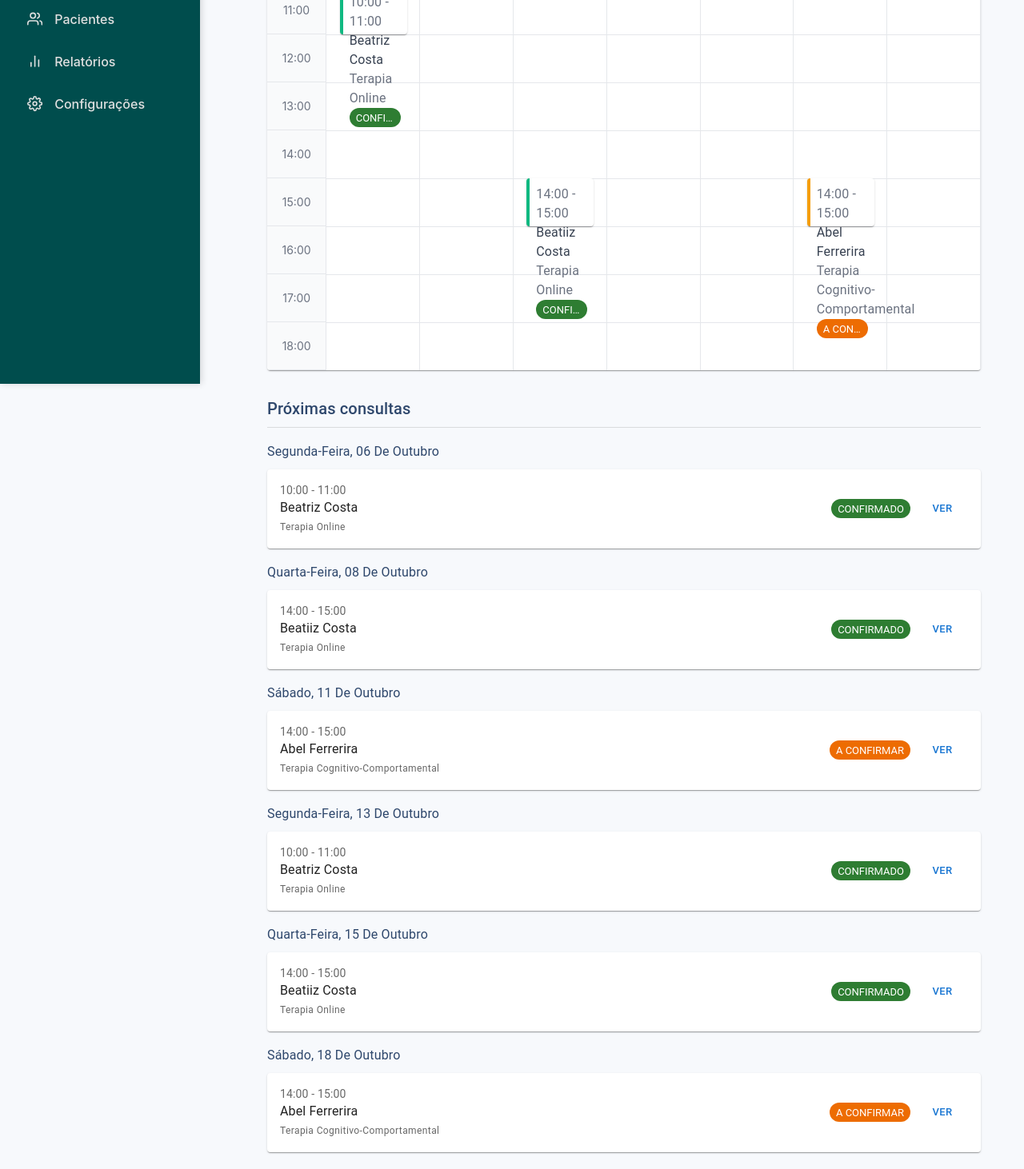
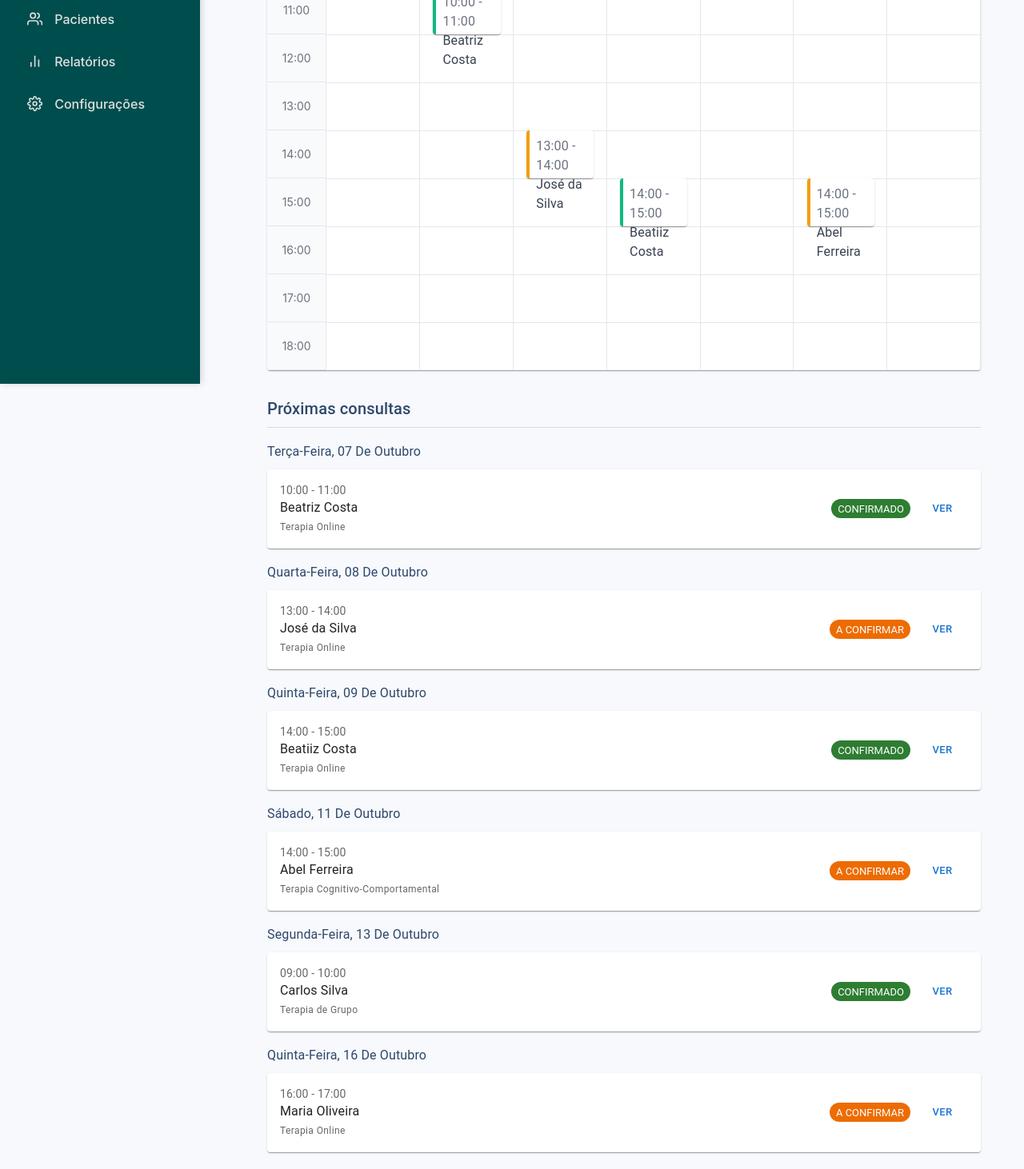
Before and after one commit to mind-flow01/mind-flow, a Next.js app in the folder apps/web/: page /agenda in a window 1280 px wide. Shown: the part 320-1782 px from the top of the page at 80% size. Built offline with nearby package versions, Linux system fonts and the light colour scheme.

Commit message:
Dinamiza lista de consultas

```diff
--- a/apps/web/src/pages/agenda.tsx
+++ b/apps/web/src/pages/agenda.tsx
@@ -24,60 +24,111 @@ import {
 } from '@mui/icons-material';
 import styles from '../styles/Agenda.module.css';
 
-// Mock data para os agendamentos (agora com category e tags)
+const Agenda: React.FC = () => {
+  const theme = useTheme();
+  const isMobile = useMediaQuery(theme.breakpoints.down('md'));
+
+  const [currentDate, setCurrentDate] = useState(new Date());
+
   const mockAppointments = [
   {
     id: 1,
     time: '10:00 - 11:00',
+    startTime: 10, // Hora em formato numérico
+    endTime: 11,   // Hora em formato numérico
     patient: 'Beatriz Costa',
     type: 'Terapia Online',
     status: 'CONFIRMADO',
     statusColor: 'success',
-    day: 0, // Segunda-feira (0 = seg)
-    startTime: 10,
-    endTime: 11,
+    dataDaConsulta: new Date(Date.now() + 86400000 * 1).toISOString(), // 1 dia a partir de agora
     category: 'Consulta inicial',
     tags: ['online', 'nova'],
   },
   {
     id: 2,
     time: '14:00 - 15:00',
+    startTime: 14, // Hora em formato numérico
+    endTime: 15,   // Hora em formato numérico
     patient: 'Beatiiz Costa',
     type: 'Terapia Online',
     status: 'CONFIRMADO',
     statusColor: 'success',
-    day: 2, // Quarta-feira
-    startTime: 14,
-    endTime: 15,
+    dataDaConsulta: new Date(Date.now() + 86400000 * 3).toISOString(), // 3 dias a partir de agora
     category: 'Acompanhamento',
     tags: ['retorno'],
   },
   {
     id: 3,
     time: '14:00 - 15:00',
-    patient: 'Abel Ferrerira',
+    startTime: 14, // Hora em formato numérico
+    endTime: 15,   // Hora em formato numérico
+    patient: 'Abel Ferreira',
     type: 'Terapia Cognitivo-Comportamental',
     status: 'A CONFIRMAR',
     statusColor: 'warning',
-    day: 5, // Sábado
-    startTime: 14,
-    endTime: 15,
+    dataDaConsulta: new Date(Date.now() + 86400000 * 5).toISOString(), // 5 dias a partir de agora
     category: 'Avaliação',
     tags: ['presencial', 'avaliacao'],
   },
+  {
+    id: 4,
+    time: '09:00 - 10:00',
+    startTime: 9,  // Hora em formato numérico
+    endTime: 10,   // Hora em formato numérico
+    patient: 'Carlos Silva',
+    type: 'Terapia de Grupo',
+    status: 'CONFIRMADO',
+    statusColor: 'success',
+    dataDaConsulta: new Date(Date.now() + 86400000 * 7).toISOString(), // 7 dias a partir de agora
+    category: 'Consulta de Grupo',
+    tags: ['grupo', 'presencial'],
+  },
+  {
+    id: 5,
+    time: '16:00 - 17:00',
+    startTime: 16, // Hora em formato numérico
+    endTime: 17,   // Hora em formato numérico
+    patient: 'Maria Oliveira',
+    type: 'Terapia Online',
+    status: 'A CONFIRMAR',
+    statusColor: 'warning',
+    dataDaConsulta: new Date(Date.now() + 86400000 * 10).toISOString(), // 10 dias a partir de agora
+    category: 'Consulta de Acompanhamento',
+    tags: ['online'],
+  },
+  {
+    id: 6,
+    time: '13:00 - 14:00',
+    startTime: 13, // Hora em formato numérico
+    endTime: 14,   // Hora em formato numérico
+    patient: 'José da Silva',
+    type: 'Terapia Online',
+    status: 'A CONFIRMAR',
+    statusColor: 'warning',
+    dataDaConsulta: new Date(Date.now() + 86400000 * 2).toISOString(), // 10 dias a partir de agora
+    category: 'Consulta de Acompanhamento',
+    tags: ['online'],
+  },
 ];
 
-const Agenda: React.FC = () => {
-  const theme = useTheme();
-  const isMobile = useMediaQuery(theme.breakpoints.down('md'));
-  const isTablet = useMediaQuery(theme.breakpoints.down('lg'));
-
-  const [currentDate, setCurrentDate] = useState(new Date());
 
   // Modal state
   const [openModal, setOpenModal] = useState(false);
   const [selectedAppointment, setSelectedAppointment] = useState<typeof mockAppointments[0] | null>(null);
   const [selectedOccurrenceDate, setSelectedOccurrenceDate] = useState<Date | null>(null);
+
+  // Handlers do modal
+  const handleOpenModal = (appointment: typeof mockAppointments[0], occurrenceDate?: Date) => {
+    setSelectedAppointment(appointment);
+    setSelectedOccurrenceDate(occurrenceDate ?? null);
+    setOpenModal(true);
+  };
+
+  const handleCloseModal = () => {
+    setOpenModal(false);
+    setSelectedAppointment(null);
+    setSelectedOccurrenceDate(null);
+  };
 
   // Função para obter o nome do dia da semana
   const getDayName = (dayIndex: number) => {
@@ -129,53 +180,63 @@ const Agenda: React.FC = () => {
 
   // Obter agendamentos do dia (index 0..6)
   const getAppointmentsForDay = (dayIndex: number) => {
-    return mockAppointments.filter(appointment => appointment.day === dayIndex);
+    const weekStart = getWeekStart(currentDate);
+    return mockAppointments.filter(appointment => {
+      const appointmentDate = new Date(appointment.dataDaConsulta);
+      const apDayIndex = (appointmentDate.getDay() + 6) % 7; // segunda = 0
+      return apDayIndex === dayIndex && appointmentDate >= weekStart && appointmentDate < new Date(weekStart.getTime() + 7 * 86400000);
+    });
   };
 
-  // Posição vertical/altura
+  // Posição vertical/altura (corrigido para iniciar em 08:00)
   const getAppointmentPosition = (startTime: number) => {
-    return (startTime - 8) * 60; // 8:00 como início, 1h = 60px
+    return (startTime - 8) * 60; // 08:00 = top 0
   };
   const getAppointmentHeight = (startTime: number, endTime: number) => {
     return (endTime - startTime) * 60;
-  };
-
-  // Abre modal; opcionalmente passa a data de ocorrência
-  const handleOpenModal = (appointment: typeof mockAppointments[0], occurrenceDate?: Date) => {
-    setSelectedAppointment(appointment);
-    setSelectedOccurrenceDate(occurrenceDate ?? null);
-    setOpenModal(true);
-  };
-  const handleCloseModal = () => {
-    setOpenModal(false);
-    setSelectedAppointment(null);
-    setSelectedOccurrenceDate(null);
   };
 
   // Gera próximas consultas para os próximos N dias, agrupadas por data
   const getUpcomingAppointments = (daysAhead = 21) => {
     const today = new Date();
     today.setHours(0,0,0,0);
-    const groups: Record<string, { date: Date; items: typeof mockAppointments }[]> = {};
+
+    // precria o mapa de dias futuros
+    const map: Record<string, { date: Date; items: typeof mockAppointments }> = {};
     for (let i = 0; i < daysAhead; i++) {
       const d = new Date(today);
       d.setDate(today.getDate() + i);
-      const dayIndex = (d.getDay() + 6) % 7; // 0 = segunda
-      const items = mockAppointments.filter(a => a.day === dayIndex);
-      if (items.length > 0) {
-        const key = d.toISOString().slice(0,10);
-        groups[key] = groups[key] || [];
-        groups[key].push({ date: d, items });
+      const key = d.toISOString().slice(0,10); // YYYY-MM-DD
+      map[key] = { date: d, items: [] as any };
     }
+
+    // percorre os agendamentos reais e coloca no dia correspondente (comparando date local)
+    mockAppointments.forEach(apt => {
+      const apDate = new Date(apt.dataDaConsulta);
+      apDate.setHours(0,0,0,0);
+      const key = apDate.toISOString().slice(0,10);
+      if (map[key]) {
+        map[key].items.push(apt);
       }
-    // transformar em array ordenado
-    const entries = Object.keys(groups)
+    });
+
+    // transforma em array ordenado e ordena itens por hora de início
+    const entries = Object.keys(map)
+      .filter(k => map[k].items.length > 0)
       .sort()
-      .map(k => ({ key: k, day: groups[k][0].date, items: groups[k].flatMap(g => g.items) }));
+      .map(k => ({
+        key: k,
+        day: map[k].date,
+        items: map[k].items.sort((a: any, b: any) => (a.startTime ?? 0) - (b.startTime ?? 0))
+      }));
+
     return entries;
   };
 
   const upcoming = getUpcomingAppointments(21); // próximos 21 dias
+
+
+// Mock data para simular a resposta de uma API
 
   return (
     <div className={styles.agendaContainer}>
@@ -277,26 +338,23 @@ const Agenda: React.FC = () => {
 
                 {/* Agendamentos */}
                 {mockAppointments.map((appointment) => {
-                  const appointmentsForDay = getAppointmentsForDay(appointment.day);
-                  const appointmentIndex = appointmentsForDay.findIndex(apt => apt.id === appointment.id);
+                  const weekStart = getWeekStart(currentDate);
+                  const appointmentDate = new Date(appointment.dataDaConsulta);
+                  const dayIndex = (appointmentDate.getDay() + 6) % 7; // Ajusta para segunda como 0
 
-                  // ocorrência na semana atualmente mostrada
-                  const weekStart = getWeekStart(currentDate);
-                  const occurrenceDate = new Date(weekStart);
-                  occurrenceDate.setDate(weekStart.getDate() + appointment.day);
-
+                  if (appointmentDate >= weekStart && appointmentDate < new Date(weekStart.getTime() + 7 * 86400000)) {
                     return (
                       <Paper
                         key={appointment.id}
                         className={`${styles.appointmentCard} ${styles[appointment.statusColor === 'success' ? 'confirmed' : 'pending']}`}
                         sx={{
-                        left: `${(appointment.day * 100) / 7 + 2}%`,
+                          left: `${(dayIndex * 100) / 7 + 2}%`,
                           width: `${100 / 7 - 4}%`,
                           top: `${getAppointmentPosition(appointment.startTime)}px`,
                           height: `${getAppointmentHeight(appointment.startTime, appointment.endTime)}px`,
                           cursor: 'pointer',
                         }}
-                      onClick={() => handleOpenModal(appointment, occurrenceDate)}
+                        onClick={() => handleOpenModal(appointment, appointmentDate)}
                         role="button"
                         tabIndex={0}
                       >
@@ -307,20 +365,11 @@ const Agenda: React.FC = () => {
                           <Typography className={styles.appointmentPatient}>
                             {appointment.patient}
                           </Typography>
-                        <Typography className={styles.appointmentType}>
-                          {appointment.type}
-                        </Typography>
-                      </Box>
-                      <Box className={styles.appointmentStatus}>
-                        <Chip
-                          label={appointment.status}
-                          size="small"
-                          color={appointment.statusColor as any}
-                          className={styles.statusChip}
-                        />
                         </Box>
                       </Paper>
                     );
+                  }
+                  return null;
                 })}
               </Box>
             </Grid>
@@ -342,7 +391,6 @@ const Agenda: React.FC = () => {
                     <Typography variant="subtitle1" sx={{ textTransform: 'capitalize' }}>{dateLabel}</Typography>
                     <Box mt={1}>
                       {group.items.map((apt) => {
-                        // occurrence date for this item
                         const parts = group.key.split('-');
                         const occurrence = new Date(Number(parts[0]), Number(parts[1]) - 1, Number(parts[2]));
                         return (
```
Lines whose indentation alone changed are shown as unchanged.
